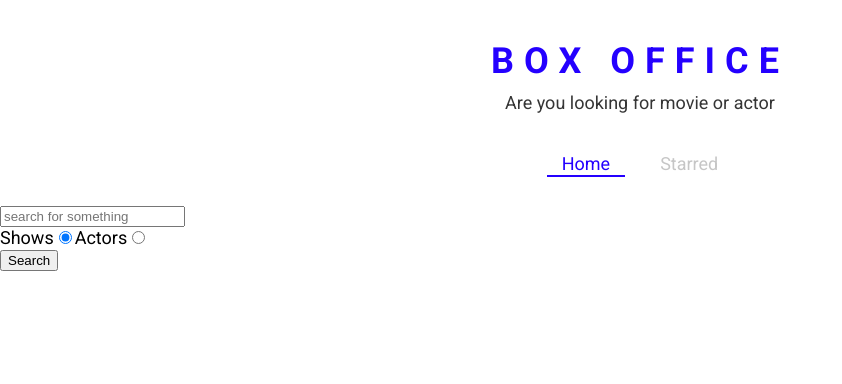
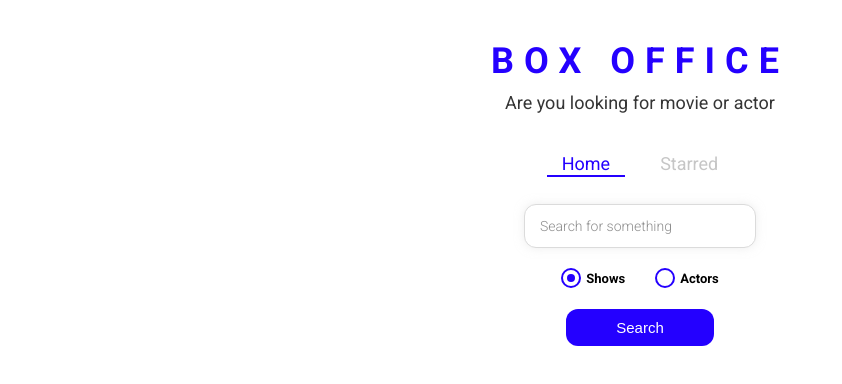
Before and after one commit to R0hitpoonia/box-office, a React (Create React App) app: page / in a window 1280 px wide. Shown: the top 384 px of the page, without its empty margins (0-842 px from the left). Built offline with nearby package versions, Linux system fonts and the light colour scheme.

Commit message:
styled whole app

```diff
--- /dev/null
+++ b/src/components/CustomRadio.js
@@ -0,0 +1,66 @@
+import React from 'react';
+import styled from 'styled-components';
+
+const RadioWrapper = styled.label`
+  display: block;
+  position: relative;
+  padding-left: 25px;
+  cursor: pointer;
+  font-size: 13px;
+  user-select: none;
+  font-weight: 700;
+  line-height: 1.65;
+
+  input {
+    position: absolute;
+    opacity: 0;
+    cursor: pointer;
+  }
+
+  span {
+    position: absolute;
+    top: 0;
+    left: 0;
+    height: 16px;
+    width: 16px;
+    background-color: #fff;
+    border: 2px solid ${({ theme }) => theme.mainColors.blue};
+    border-radius: 50%;
+  }
+
+  input:checked ~ span {
+    background-color: #fff;
+    border: 2px solid ${({ theme }) => theme.mainColors.blue};
+  }
+
+  span:after {
+    content: '';
+    position: absolute;
+    display: none;
+  }
+
+  input:checked ~ span:after {
+    display: block;
+  }
+
+  span:after {
+    top: 4px;
+    left: 4px;
+    width: 8px;
+    height: 8px;
+    border-radius: 50%;
+    background: ${({ theme }) => theme.mainColors.blue};
+  }
+`;
+
+const CustomRadio = ({ label, ...restProps }) => {
+  return (
+    <RadioWrapper htmlFor={restProps.id}>
+      {label}
+      <input {...restProps} type="radio" />
+      <span />
+    </RadioWrapper>
+  );
+};
+
+export default CustomRadio;
--- a/src/pages/Home.js
+++ b/src/pages/Home.js
@@ -1,16 +1,22 @@
 import React, { useState } from 'react';
+import MainPageLayout from '../components/MainPageLayout';
+import { apiGet } from '../misc/config';
+import ShowGrid from '../components/show/ShowGrid';
 import ActorGrid from '../components/actor/ActorGrid';
-import MainPageLayout from '../components/MainPageLayout';
-import ShowGrid from '../components/show/ShowGrid';
-import { apiGet } from '../misc/config';
+import { useLastQuery } from '../misc/custom-hooks';
+import {
+  SearchInput,
+  RadioInputsWrapper,
+  SearchButtonWrapper,
+} from './Home.styled';
+import CustomRadio from '../components/CustomRadio';
 
 const Home = () => {
-  const [input, setInput] = useState('');
+  const [input, setInput] = useLastQuery();
   const [results, setResults] = useState(null);
   const [searchOption, setSearchOption] = useState('shows');
 
   const isShowsSearch = searchOption === 'shows';
-
   const onSearch = () => {
     apiGet(`/search/${searchOption}?q=${input}`).then(result => {
       setResults(result);
@@ -20,6 +26,7 @@
   const onInputChange = ev => {
     setInput(ev.target.value);
   };
+
   const onKeyDown = ev => {
     if (ev.keyCode === 13) {
       onSearch();
@@ -32,8 +39,9 @@
 
   const renderResults = () => {
     if (results && results.length === 0) {
-      return <div>No Results</div>;
+      return <div>No results</div>;
     }
+
     if (results && results.length > 0) {
       return results[0].show ? (
         <ShowGrid data={results} />
@@ -41,45 +49,47 @@
         <ActorGrid data={results} />
       );
     }
+
     return null;
   };
 
   return (
     <MainPageLayout>
-      <input
+      <SearchInput
         type="text"
-        placeholder="search for something"
+        placeholder="Search for something"
         onChange={onInputChange}
         onKeyDown={onKeyDown}
         value={input}
       />
-      <div>
-        <label htmlFor="shows-search">
-          Shows
-          <input
+
+      <RadioInputsWrapper>
+        <div>
+          <CustomRadio
+            label="Shows"
             id="shows-search"
-            type="radio"
             value="shows"
             checked={isShowsSearch}
             onChange={onRadioChange}
           />
-        </label>
+        </div>
 
-        <label htmlFor="actor-search">
-          Actors
-          <input
-            id="actor-search"
-            type="radio"
+        <div>
+          <CustomRadio
+            label="Actors"
+            id="actors-search"
             value="people"
             checked={!isShowsSearch}
             onChange={onRadioChange}
           />
-        </label>
-      </div>
+        </div>
+      </RadioInputsWrapper>
 
-      <button type="button" onClick={onSearch}>
-        Search
-      </button>
+      <SearchButtonWrapper>
+        <button type="button" onClick={onSearch}>
+          Search
+        </button>
+      </SearchButtonWrapper>
       {renderResults()}
     </MainPageLayout>
   );
--- /dev/null
+++ b/src/pages/Home.styled.js
@@ -0,0 +1,49 @@
+import styled from 'styled-components';
+
+export const SearchInput = styled.input`
+  display: block;
+  font-family: 'Roboto', sans-serif;
+  width: 200px;
+  margin: auto;
+  outline: none;
+  padding: 13px 15px;
+  border: 1px solid #dbdbdb;
+  box-shadow: 0px 0px 10px 0px rgba(219, 219, 219, 0.5);
+  font-size: 14px;
+  border-radius: 12px;
+  color: #8d8d8d;
+
+  &::placeholder {
+    font-weight: 300;
+    color: #8d8d8d;
+  }
+`;
+
+export const RadioInputsWrapper = styled.div`
+  display: flex;
+  justify-content: center;
+  margin: 20px 0;
+
+  div {
+    margin: 0 15px;
+  }
+`;
+
+export const SearchButtonWrapper = styled.div`
+  text-align: center;
+  margin-bottom: 35px;
+
+  button {
+    color: #fff;
+    background-color: ${({ theme }) => theme.mainColors.blue};
+    margin: auto;
+    padding: 10px 50px;
+    font-size: 15px;
+    border: none;
+    outline: none;
+    border-radius: 12px;
+    &:hover {
+      cursor: pointer;
+    }
+  }
+`;
```
